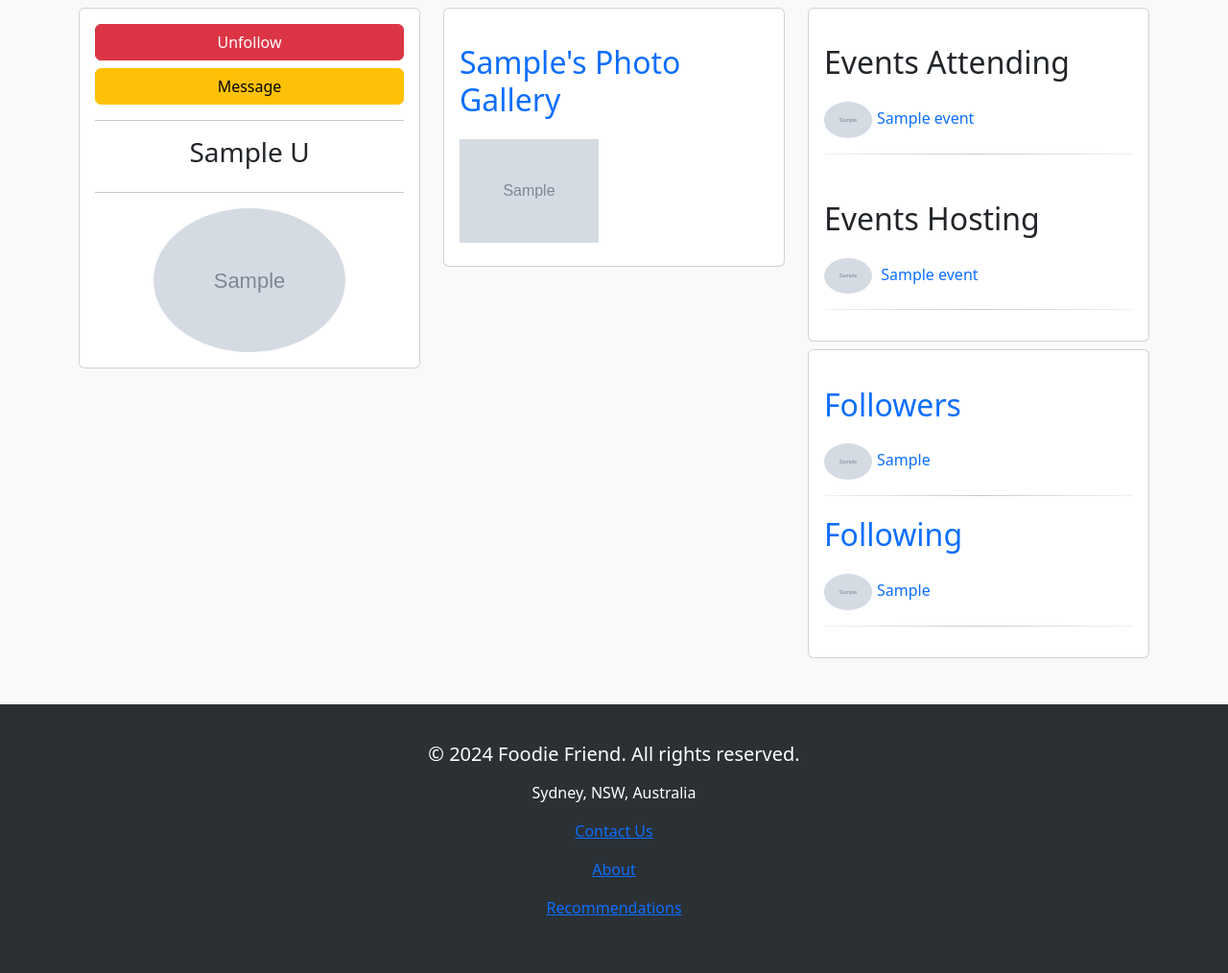
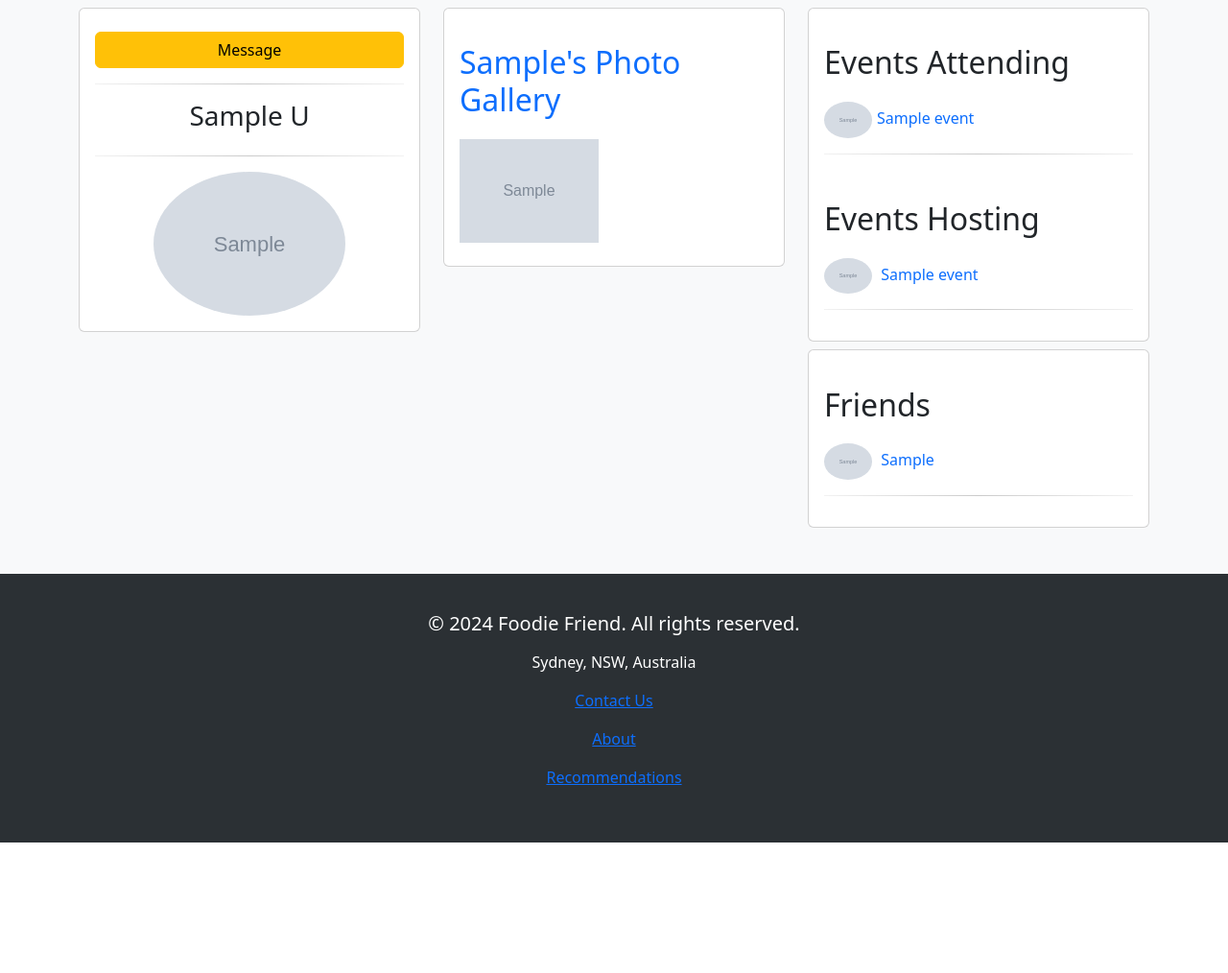
Before and after one commit to alal9000/socializer_dev, a Django app: template app/templates/app/profile.html in a window 1280 px wide. Shown: the part 56-1070 px from the top of the page at 96% size. After the commit the page ends 934 px from the top, so only its background shows below. Run offline with Django 3.2, Linux system fonts and the light colour scheme; the template is opened without the code that fills it: most values are stand-ins (such as "Sample title", 1, 10 or a date in 2020); grey boxes marked "Sample" are stand-in pictures; some libraries are stand-ins or nearby versions.

Commit message:
finished up friend app

```diff
--- a/app/admin.py
+++ b/app/admin.py
@@ -1,9 +1,8 @@
 from django.contrib import admin
-from .models import Event, Profile, Follow, Notification, Message
+from .models import Event, Profile, Notification, Message
 
 # Register your models here.
 admin.site.register(Event)
 admin.site.register(Profile)
-admin.site.register(Follow)
 admin.site.register(Notification)
 admin.site.register(Message)
--- a/app/templates/app/profile.html
+++ b/app/templates/app/profile.html
@@ -78,14 +78,20 @@ hr.style-one {
           <form action="#" method="post" class="w-100">
             {% if request.user.profile != profile %}
 							{% csrf_token %}
-							{% if button == "Follow" %}
-							<button class="btn btn-primary w-100" name="follow-button" value="Follow">
-								Follow
+							{% if button == "Add" %}
+							<form action="#" method="post" class="w-100">
+									{% csrf_token %}
+									<button class="btn btn-primary w-100" name="friend-button" value="Add">
+											Add Friend
 									</button>
-							{% else %}
-							<button class="btn btn-danger w-100" name="follow-button" value="Unfollow">
-								Unfollow
+							</form>
+							{% elif button == "Pending" %}
+									{% csrf_token %}
+									<button disabled class="btn btn-danger w-100" name="friend-button" value="Pending">
+											Friend Request Sent
 									</button>
+							{% elif button == "Accepted" %}
+							<p>You and {{ profile.user.first_name }} are friends</p>
 							{% endif %}
 						{% endif %}
           </form>
@@ -99,11 +105,11 @@ hr.style-one {
 							>Message</a
 						>
           {% endif %}
-          <hr />
+          <hr class="style-one" />
           <h3 style="text-align: center">
             {{ profile.user.first_name|capfirst}} {{profile.user.last_name|capfirst|slice:":1" }}
           </h3>
-          <hr />
+          <hr class="style-one" />
           {% if profile.profile_pic %}
           	<img class="profile-pic" src="{{profile.profile_pic.url}}" />
           {% else %}
@@ -199,19 +205,19 @@ hr.style-one {
 
 				<div class="card card-body mt-2">
 					<div>
-						<a href="{% url 'followers' profile.pk %}" class="text-decoration-none"><h1>Followers</h1></a>
+							<h1>Friends</h1>
 							<ul class="list-unstyled">
-						{% for follower in followers%}
-							<li class="mb-2"><a href="{% url 'profile' follower.follower.id %}" class="text-decoration-none"><img class="avatar" src="{{ follower.follower.profile_pic.url }}" alt="Avatar">{{ follower.follower.user.first_name }}</a></li>
-							<hr class="style-one">
-
-						{% endfor %}
-					</ul>
-
-					<a href="{% url 'following' profile.pk %}" class="text-decoration-none"><h1>Following</h1></a>
-					<ul class="list-unstyled">
-						{% for follow in following %}
-							<li class="mb-2"><a href="{% url 'profile' follow.following.id %}" class="text-decoration-none"><img class="avatar" src="{{ follow.following.profile_pic.url }}" alt="Avatar">{{ follow.following.user.first_name }}</a></li>
+									{% for friend in friends %}
+											<li class="mb-2">
+													<a href="{% url 'profile' friend.id %}" class="text-decoration-none">
+															{% if friend.profile_pic %}
+																	<img class="avatar" src="{{ friend.profile_pic.url }}" alt="Avatar">
+															{% else %}
+																	<img class="avatar" src="{% static 'images/default_profile_pic.png' %}" alt="Avatar">
+															{% endif %}
+															{{ friend.user.first_name }}
+													</a>
+											</li>
 											<hr class="style-one">
 									{% endfor %}
 							</ul>
--- a/app/urls.py
+++ b/app/urls.py
@@ -8,8 +8,6 @@ urlpatterns = [
   path('about', views.about, name="about"),
   path('recommendations', views.recommendations, name="recommendations"),
   path('contact', views.contact, name="contact"),
-  path('following/<int:pk>/', views.following, name="following"),
-  path('followers/<int:pk>/', views.followers, name="followers"),
   path('messages/<int:pk>', views.direct_messages, name='messages'),
   path('event/<int:pk>/', views.event, name="event"),
   path('event/<int:event_id>/remove_attendee/', views.remove_attendee, name='remove_attendee'),
```
Also changed, not shown: app/models.py (+0 -11 lines), app/views.py (+40 -24 lines), scratch.md (+1 -0 lines). Lines whose indentation alone changed are shown as unchanged.
